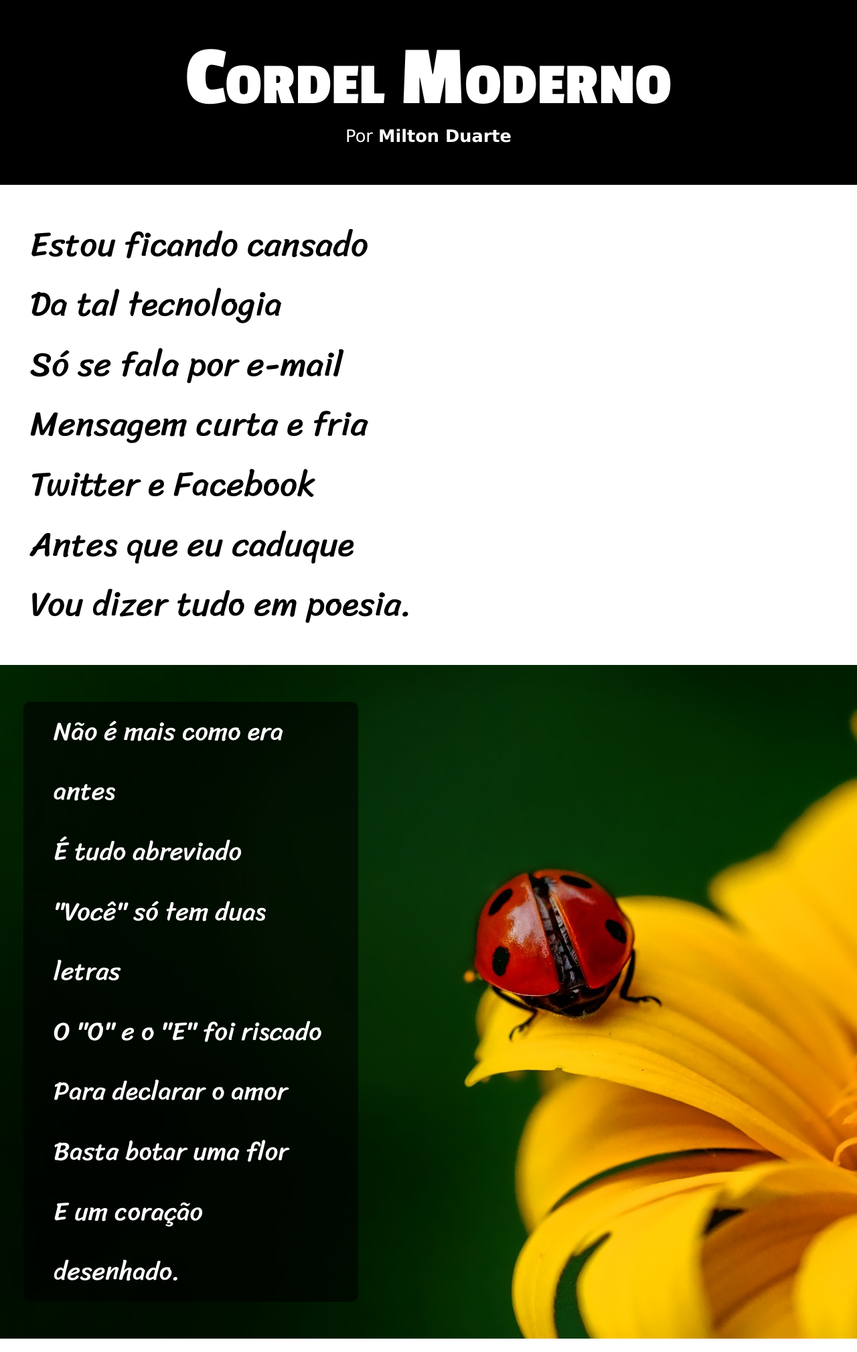
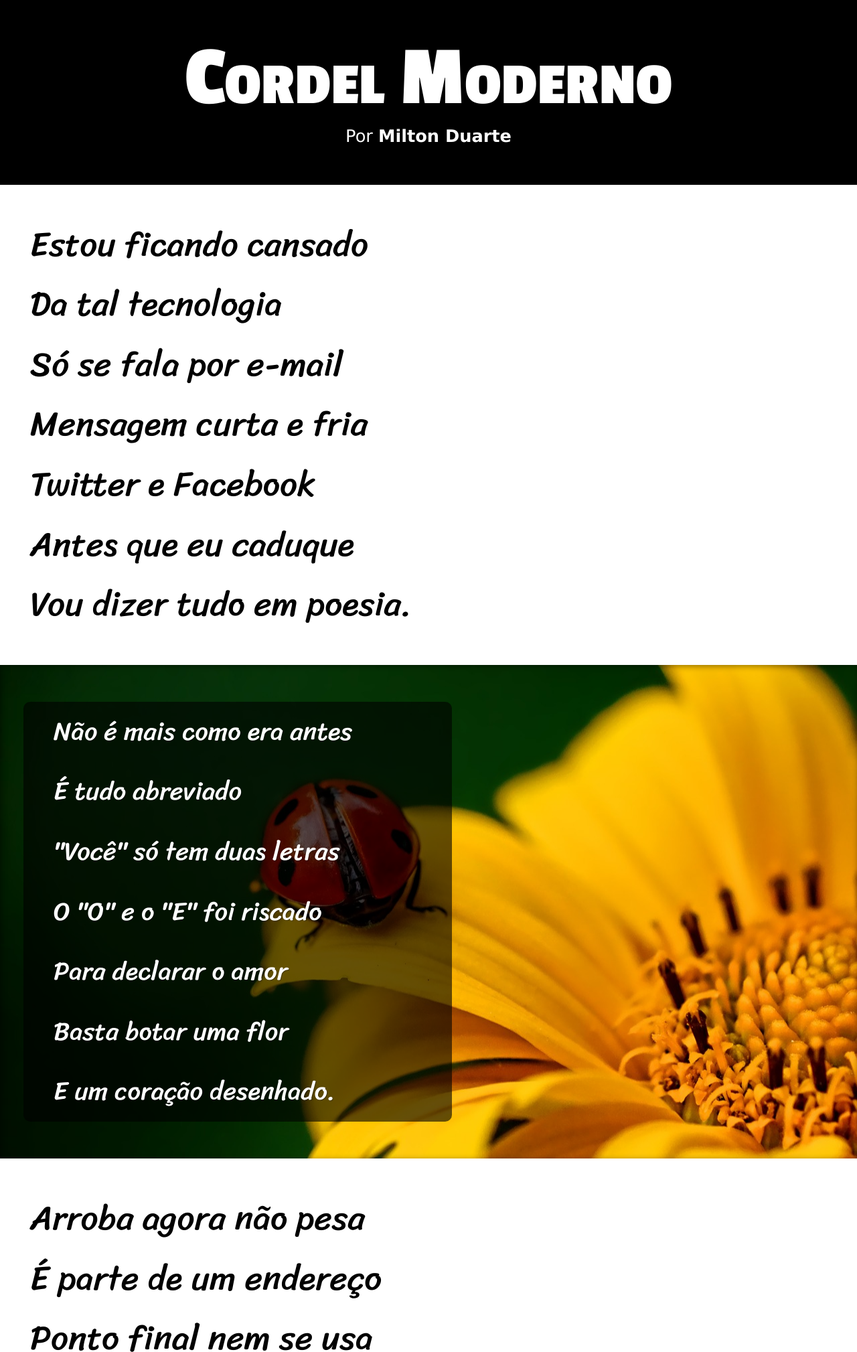
Before and after one commit to LucasMouraDesenvolvedor/projeto-cordel, a plain HTML site: page index.html in a window 1280 px wide. Shown: the top 2019 px of the page at 67% size. Drawn offline with Linux system fonts and the light colour scheme.

Commit message:
Atualização do projeto

```diff
--- a/estilo/style.css
+++ b/estilo/style.css
@@ -19,6 +19,7 @@ header > h1 {
     font-family: 'Passion One', Arial, Verdana, sans-serif;
     font-weight: bold;
     margin: 15px 10px 0px 10px;
+    font-variant: small-caps;
 }
 
 header a {
@@ -33,10 +34,6 @@ header a:hover {
 header > p {
     margin-top: 0px;
     font-size: 2vw;
-}
-
-span.title {
-    font-size: 0.7em;
 }
 
 main > p.poesia {
@@ -58,16 +55,18 @@ main > p.poesia {
 
 div#primeiro-background {
     background-image: url(../imagens/background001.jpg);
-    background-position: center center;
+    background-position: right center;
     background-attachment: fixed;
 
     color: white;
     padding: 10px;
+    text-shadow: 1px 1px 0px #0000004b;
+    box-shadow: inset 2px 2px 10px #0000006c;
 }
 
 #texto-2 {
     background-color: #0000009a;
-    max-width: 500px;
+    max-width: 50vw;
 
     margin: 25px;
     border-radius: 10px;
@@ -76,15 +75,17 @@ div#primeiro-background {
 
 #segundo-background {
     background-image: url(../imagens/background002.jpg);
-    background-position: center center;
+    background-position: right center;
     background-attachment: fixed;
     color: white;
     padding: 10px;
+    text-shadow: 1px 1px 0px #0000004b;
+    box-shadow: inset 2px 2px 10px #0000006c;
 }
 
 #texto-3 {
     background-color: #00000094;
-    max-width: 500px;
+    max-width: 50vw;
     margin: 15px;
     border-radius: 10px;
 }
--- a/index.html
+++ b/index.html
@@ -8,7 +8,7 @@
 </head>
 <body>
     <header>
-        <h1>C<span class="title">ORDEL</span> M<span class="title">ODERNO</span></h1>
+        <h1>Cordel Moderno</h1>
         <p>Por <strong><a href="https://www.recantodasletras.com.br/poesias/3186743" target="_blank">Milton Duarte</a></strong></p>
     </header>
 
```
Also changed, not shown: cordel-moderno.txt (added).
